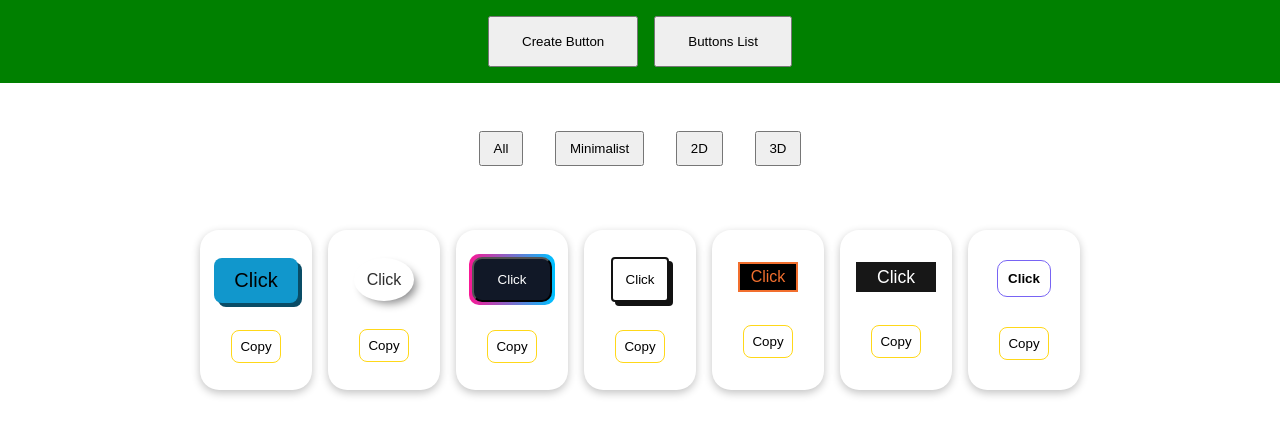
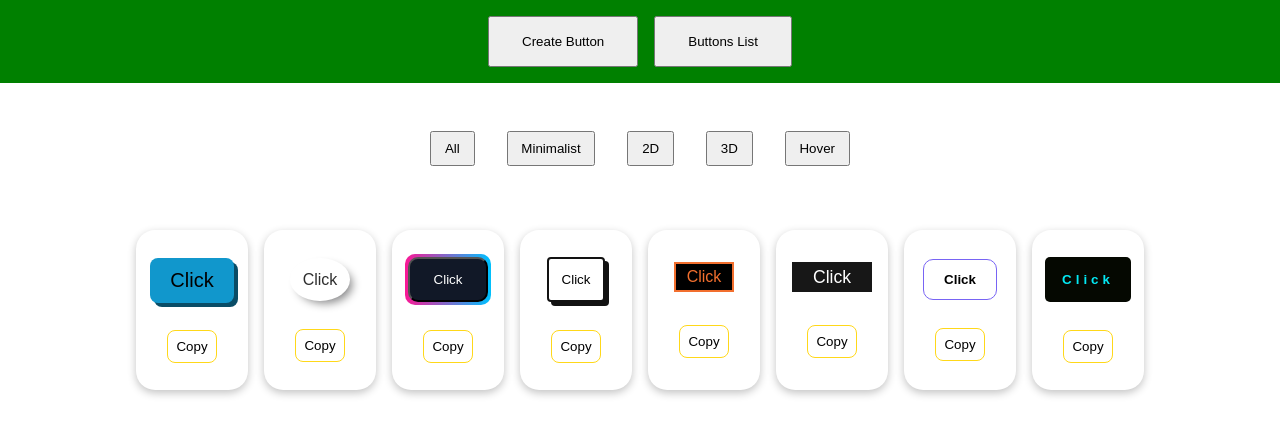
Before and after one commit to Antonimason/Crazy-buttons, a React (Create React App) app: page / in a window 1280 px wide. Both pictures are taken after a click on the button "Buttons List". Shown: the top 434 px of the page. Built offline with nearby package versions, Linux system fonts and the light colour scheme.

Commit message:
button added

```diff
--- a/src/Layouts/YourButton.jsx
+++ b/src/Layouts/YourButton.jsx
@@ -50,7 +50,13 @@ function YourButton() {
           return button3d});
           dispatch(valor(button3d));
           break;
-
+      case "hover":
+        let buttonHover = [];
+          lista.buttons.map(item=>{
+            if(item.model === 'hover') return buttonHover.push(item)
+          return buttonHover});
+          dispatch(valor(buttonHover));
+          break;
       default: console.log("press a button");
     }
     return console.log("it works")
@@ -63,6 +69,7 @@ function YourButton() {
       <button className="select__button" onClick={()=>ShowButtons("minimalist")}>Minimalist</button>
       <button className="select__button" onClick={()=>ShowButtons("2d")}>2D</button>
       <button className="select__button" onClick={()=>ShowButtons("3d")}>3D</button>
+      <button className="select__button" onClick={()=>ShowButtons("hover")}>Hover</button>
       </div>
       <div className="buttons__show">
         {modifyList}
--- a/src/Redux/buttons.json
+++ b/src/Redux/buttons.json
@@ -27,19 +27,25 @@
             "id":"buttonAnimation5",
             "key":"5",
             "styleCss":"#buttonAnimation5{background-color:#000000; color:#f26f2e;border:2px solid;transition:0.7s  ease-in-out;width:60px;font-size:1em;height:30px;cursor:pointer;position:relative; &&:hover{color:#ffffff;border-color:#e6fc6a;box-shadow:0 0.8em 0.5em -0.4em #e6fc6a;transform:translateY(-0.35em);}}",
-            "model":"2d"
+            "model":"hover"
         },
         {
             "id":"buttonAnimation6",
             "key":"6",
             "styleCss":"#buttonAnimation6{width:80px;height:30px;font-size:1.1em;cursor:pointer;background-color:#171717;color:#ffffff;border:none;transition:all .4s; &&:hover{border-radius:5px;transform:translateY(-10px);box-shadow: 0 7px 0 -2px #f85959, 0 15px 0 -4px #39a2db, 0 16px 10px -3px #39a2db}}",
-            "model":"2d"
+            "model":"hover"
         },
         {
             "id":"buttonAnimation7",
             "key":"7",
-            "styleCss":"#buttonAnimation7{background:none;border:1px solid #7864f4;color:7864f4;padding:10px;cursor:pointer;outline:none;position:relative;animation:all 1s;overflow:hidden;border-radius:10px;font-weight:bold;&&:before{content: '';position:absolute;top:0;left:0;background: linear-gradient(#7864f4,#3072d3);width:100%;transition:all 0.3s;z-index: -1;transform:rotate(-90deg);transform-origin:bottom left;height:100%;}&&:hover{color:#fff}&&:hover:before{transform:rotate(0);}}",
-            "model":"2d"
+            "styleCss":"#buttonAnimation7{background:none;border:1px solid #7864f4;color:7864f4;padding:12px 20px;cursor:pointer;outline:none;position:relative;animation:all 1s;overflow:hidden;border-radius:10px;font-weight:bold;&&:before{content: '';position:absolute;top:0;left:0;background: linear-gradient(#7864f4,#3072d3);width:100%;transition:all 0.3s;z-index: -1;transform:rotate(-90deg);transform-origin:bottom left;height:100%;}&&:hover{color:#fff}&&:hover:before{transform:rotate(0);}}",
+            "model":"hover"
+        },
+        {
+            "id":"buttonAnimation8",
+            "key":"8",
+            "styleCss":"#buttonAnimation8{padding:15px 17px;background-color:#050801;color:#03e9f4;font-weight:bold;border:none;border-radius:5px;letter-spacing:4px;overflow:hidden;transition:0.5s;cursor:pointer;&&:hover{background-color:#03e9f4;color:#050801;box-shadow:0 0 5px #03e9f4, 0 0 25px #03e9f4; 0 0 50px #03e9f4, 0 0 100px #03e9f4;-webkit-box-reflect:below 1px linear-gradient(transparent, #0005);}}",
+            "model":"hover"
         }
     ]
 }
```
